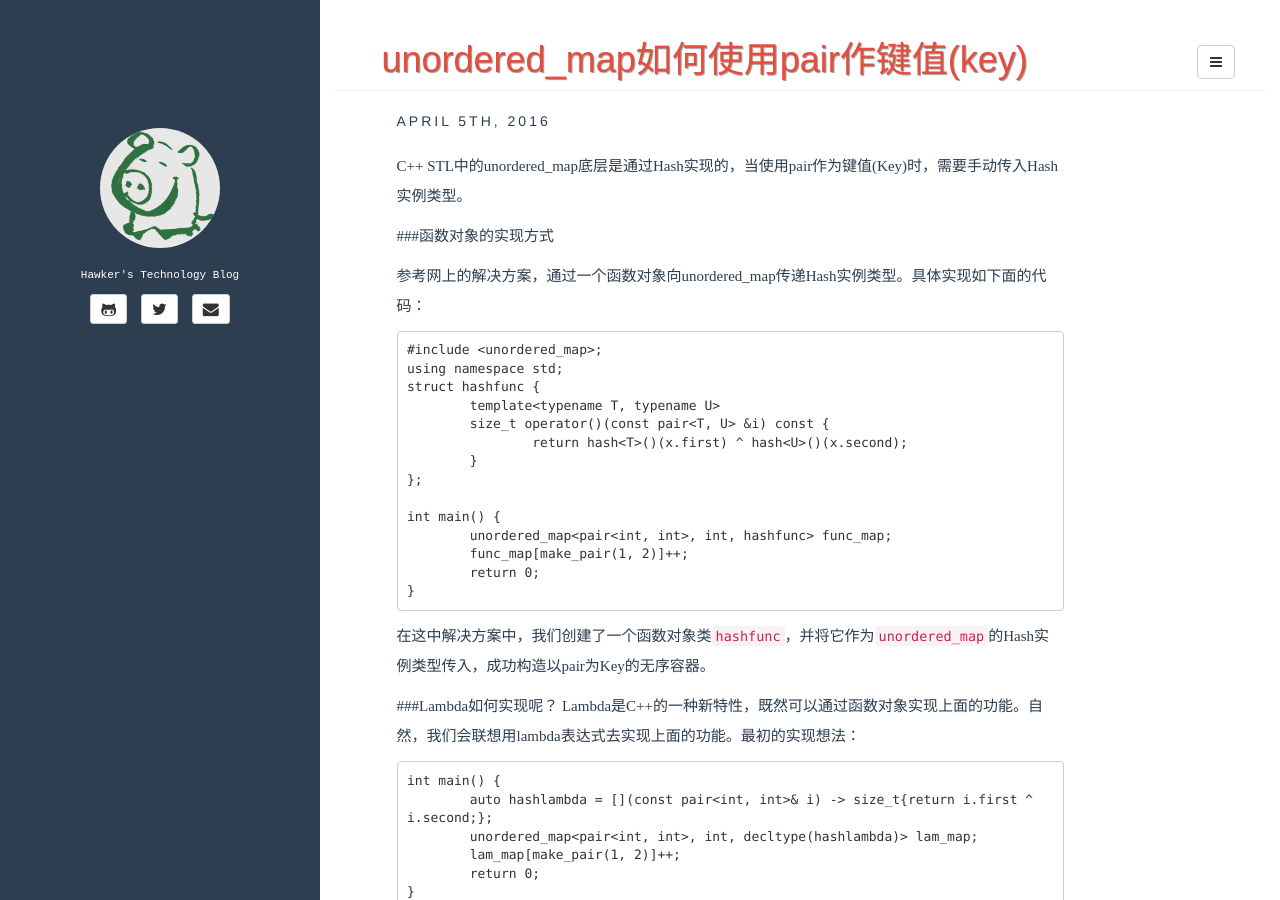
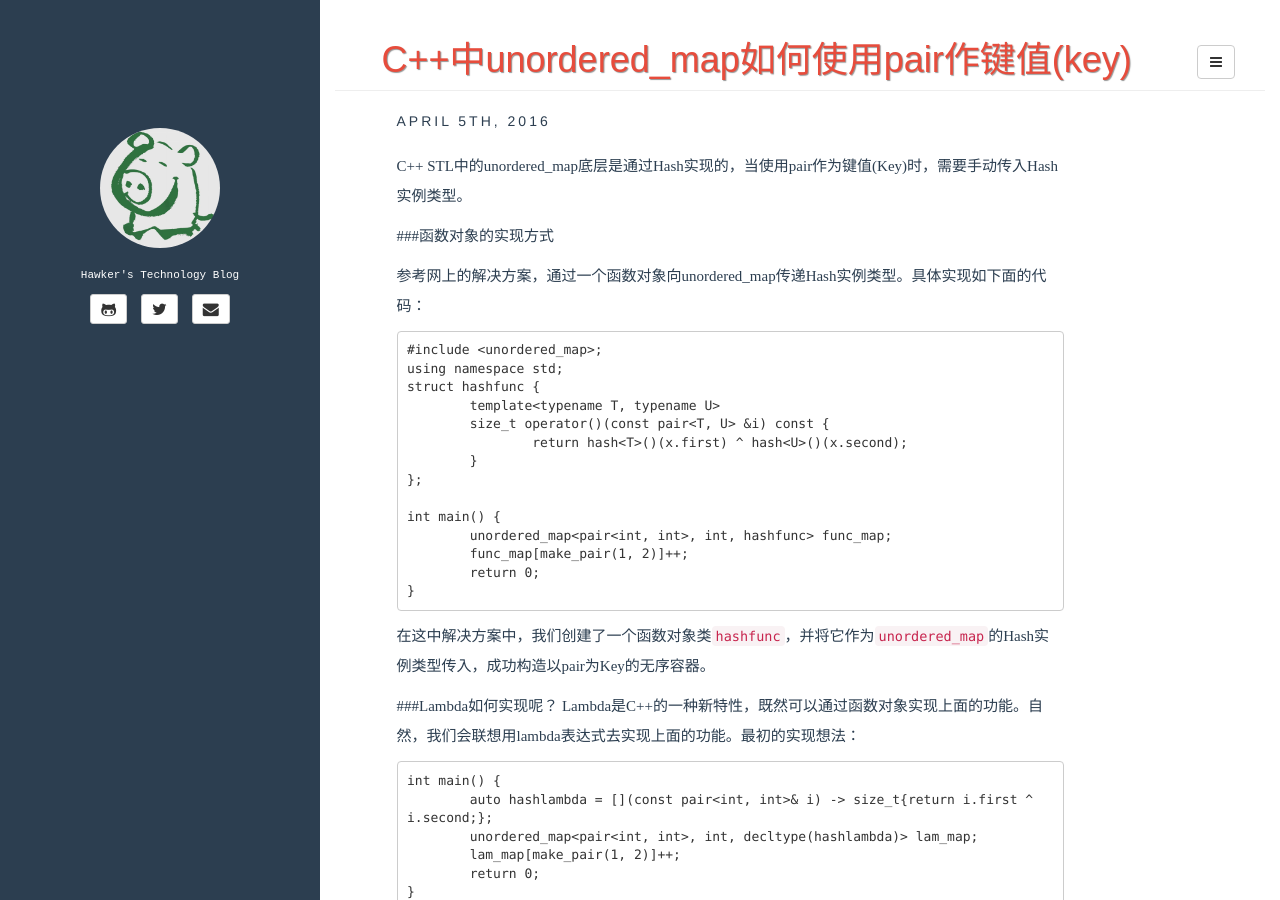
Before and after one commit to hawkxiang/hawkxiang.github.io, a Jekyll site: the page built from _posts/2016.04-05/2016-04-05-unordered_map-pair-lambda.md, in a window 1280 px wide and 900 px high. Built offline with Jekyll 4.4.1, drawn with Linux system fonts in a browser that asks for light colours; comment, search, counter and statistics services are not loaded.

Commit message:
Update 2016-04-05-unordered_map-pair-lambda.md

```diff
--- a/_posts/2016.04-05/2016-04-05-unordered_map-pair-lambda.md
+++ b/_posts/2016.04-05/2016-04-05-unordered_map-pair-lambda.md
@@ -1,13 +1,13 @@
 ---
 layout: post
-title: unordered_map如何使用pair作键值(key)
+title: C++中unordered_map如何使用pair作键值(key)
 author: hawker
 permalink: /2015/12/point-array.html
 date: 2016-04-5 23:00:00
 category:
     - 编程
 tags:
-    - C
+    - C/C++
     - STL
     - Lambda
 ---
```
